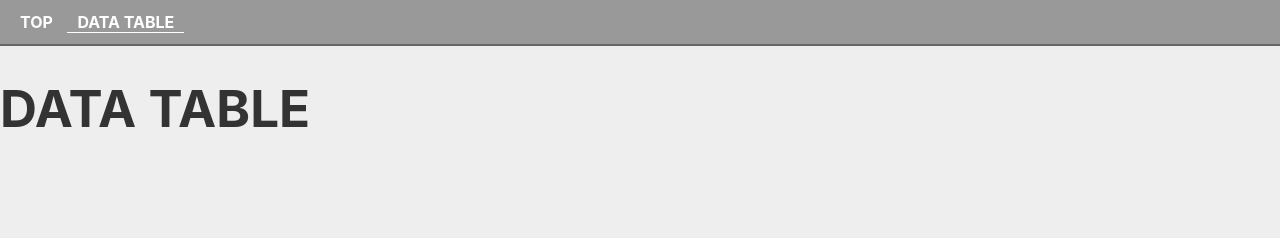
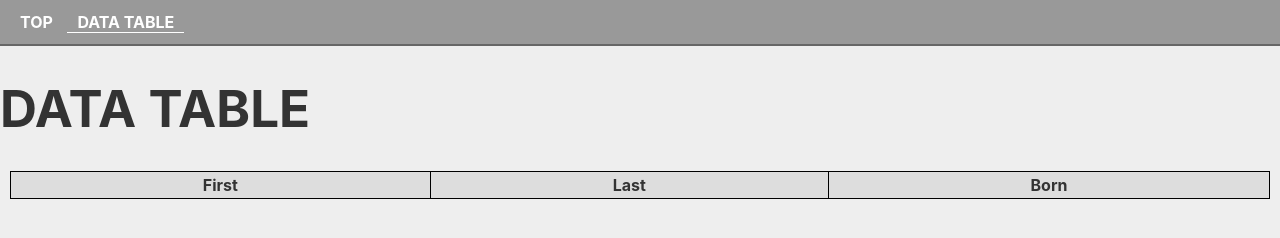
Before and after one commit to yamada940/simple-app-project, a website built with Vite: page frontend/data-table.html in a window 1280 px wide. Built offline with nearby package versions, Linux system fonts and the light colour scheme; some packages are replaced by stand-ins of ours; no server answers; the database is empty.

Commit message:
table styles

```diff
--- a/frontend/assets/scripts/modules/FirebaseTable.js
+++ b/frontend/assets/scripts/modules/FirebaseTable.js
@@ -29,7 +29,7 @@ export default class FirebaseTable {
             for (let index = 0; index < columns.length; index++) {
                 const tagTd = document.createElement('td');
                 tagTd.textContent = columns[index];
-                tagTr.insertAdjacentElement('afterbegin', tagTd);
+                tagTr.insertAdjacentElement('beforeend', tagTd);
             }
             $table.insertAdjacentElement('afterbegin', tagTr);
         });
--- a/frontend/assets/styles/main.scss
+++ b/frontend/assets/styles/main.scss
@@ -45,6 +45,7 @@ body {
 }
 
 .data-table,
+.data-table th,
 .data-table td {
 	border: 1px solid #000;
 	border-collapse: collapse;
@@ -53,6 +54,9 @@ body {
 	margin: 0 auto;
 	width: 100%;
 }
+.data-table th {
+	background-color: #ddd;
+}
 .data-table td {
 	padding: 10px;
 }
--- a/frontend/data-table.html
+++ b/frontend/data-table.html
@@ -18,7 +18,14 @@
     <h1>DATA TABLE</h1>
 
     <div class="conainer">
-      <table id="js-firebase-table" class="data-table"></table>
+      <table class="data-table">
+        <thead>
+          <th>First</th>
+          <th>Last</th>
+          <th>Born</th>
+        </thead>
+        <tbody id="js-firebase-table"></tbody>
+      </table>
     </div>
 
     <script type="module" src="/assets/scripts/main.js"></script>
```
